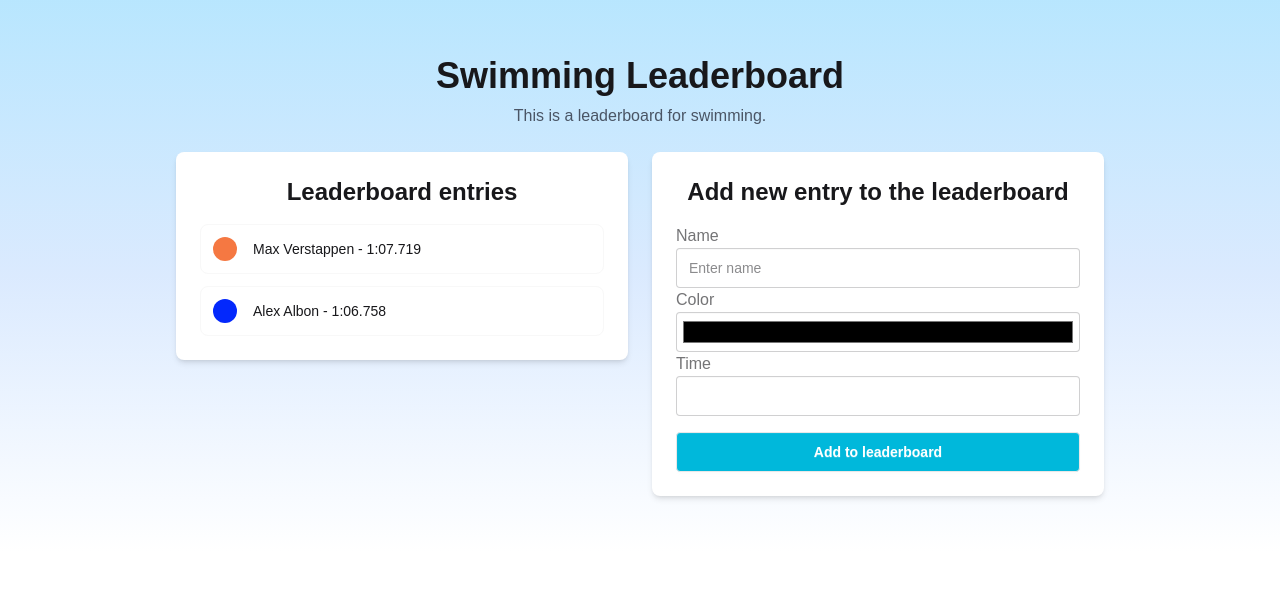
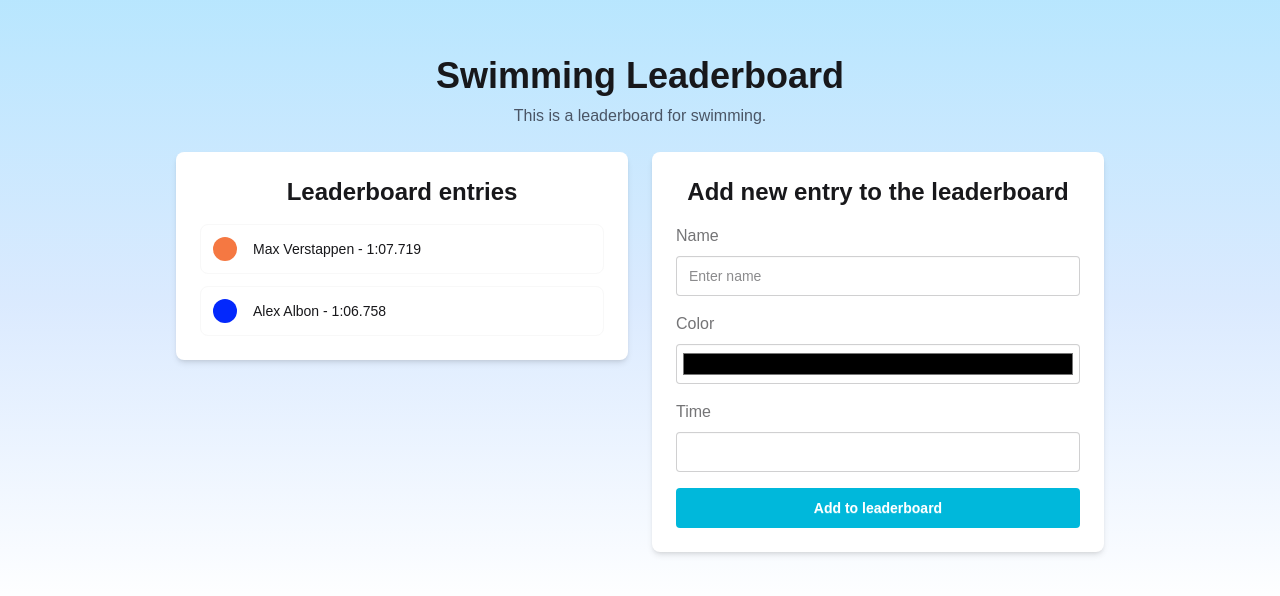
Before and after one commit to PiotAstrid/f1_academy_leaderboard, an Angular app in the folder leaderboard/: page / in a window 1280 px wide. Shown: the top 596 px of the page. Built offline with nearby package versions, Linux system fonts and the light colour scheme; a web font is replaced by a local one.

Commit message:
validation

```diff
--- a/leaderboard/src/app/entryform/entryform.component.html
+++ b/leaderboard/src/app/entryform/entryform.component.html
@@ -3,32 +3,38 @@
     <form [formGroup]="entryForm" (ngSubmit)="handleSubmit()">
         <!-- Name field -->
          <div class="form-control">
-             <label class="label">
+             <label class="label mb-2 pr-2">
                  Name
              </label>
+             <div *ngIf="name?.invalid && name?.touched" class="badge badge-warning ">
+                Name should have at least 2 characters</div>
              <input
                  type="text"
                  formControlName="name"
-                 class="input input-bordered w-full"
+                 class="input input-bordered w-full mb-4"
                  placeholder="Enter name" />
          </div>
 
         <!-- Color field -->
          <div class="form-control">
-             <label class="label">
+             <label class="label mb-2 pr-2">
                  Color
              </label>
+             <div *ngIf="color?.invalid && color?.touched" class="badge badge-warning ">
+                Please pick a color</div>
              <input
                 type="color"
                 formControlName="color"
-                class="input input-bordered w-full p-1" />
+                class="input input-bordered w-full p-1 mb-4" />
          </div>
 
         <!-- Time field -->
          <div class="form-control">
-             <label class="label">
+             <label class="label mb-2 pr-2">
                  Time
              </label>
+             <div *ngIf="time?.invalid && time?.touched" class="badge badge-warning ">
+                Please fill in a correct time: 1:23.456</div>
              <input
                 type="text"
                 formControlName="time"
@@ -37,7 +43,11 @@
 
          <!-- Submit button -->
           <div class="form-control mt-4">
-            <button type="submit" class="btn bg-cyan-500 hover:bg-cyan-600 text-white w-full">Add to leaderboard</button>
+            <button
+                type="submit"
+                class="btn bg-cyan-500 hover:bg-cyan-600 text-white w-full"
+                [disabled]="entryForm.invalid">
+                Add to leaderboard</button>
           </div>
     </form>
 </div>
--- a/leaderboard/src/app/entryform/entryform.component.ts
+++ b/leaderboard/src/app/entryform/entryform.component.ts
@@ -1,25 +1,30 @@
-import { Component } from '@angular/core';
-import { FormControl, FormGroup, ReactiveFormsModule } from '@angular/forms';
+import { Component,  } from '@angular/core';
+import { FormControl, FormGroup, ReactiveFormsModule, Validators } from '@angular/forms';
 import { LeaderboardService } from '../leaderboard.service';
 import { LeaderboardEntry } from '../leaderboard-entry';
-
+import { CommonModule } from '@angular/common';
 @Component({
   selector: 'app-entryform',
   imports: [
-    ReactiveFormsModule
+    ReactiveFormsModule,
+    CommonModule
   ],
   templateUrl: './entryform.component.html',
   styleUrl: './entryform.component.css'
 })
 export class EntryformComponent {
-  entryName = ''
   entryForm = new FormGroup({
-    name: new FormControl(''),
-    time: new FormControl(''),
-    color: new FormControl(''),
+    name: new FormControl('', [Validators.required, Validators.minLength(3)]),
+    time: new FormControl('', [Validators.required, Validators.pattern(/^\d+:\d{2}\.\d{3}$/)]), // 1:23.456
+    color: new FormControl('#000000', Validators.required),
   });
 
   handleSubmit() {
+    if (this.entryForm.invalid) {
+      this.entryForm.markAllAsTouched();
+      return;
+    }
+
     // non-null assertion operator tells the compiler that name, color and time will never be null
     this.leaderboardService.addEntry(
       this.entryForm.value.name!,
@@ -29,6 +34,17 @@ export class EntryformComponent {
     this.entryForm.reset();
   }
 
+  get name() {
+    return this.entryForm.get('name');
+  }
+
+  get color() {
+    return this.entryForm.get('color');
+  }
+
+  get time() {
+    return this.entryForm.get('time');
+  }
 
   constructor(private leaderboardService: LeaderboardService){}
 }
```
